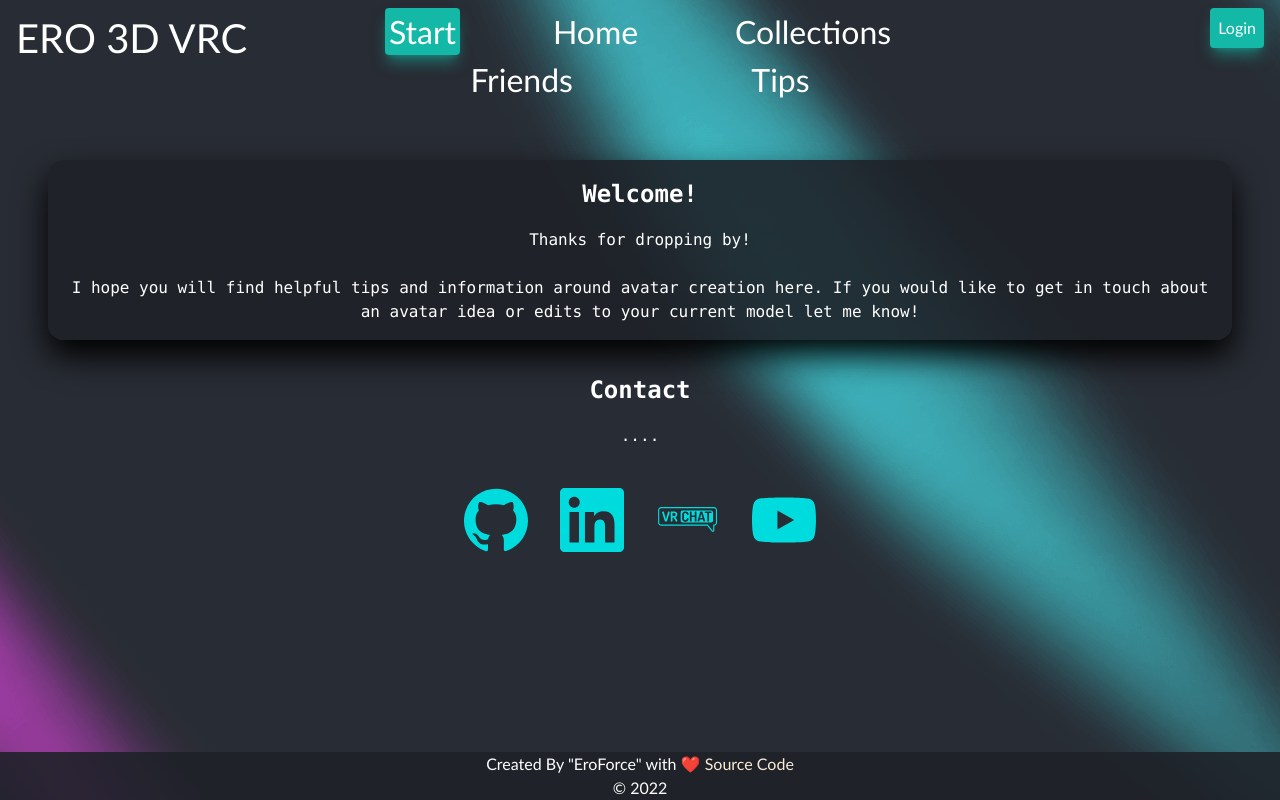
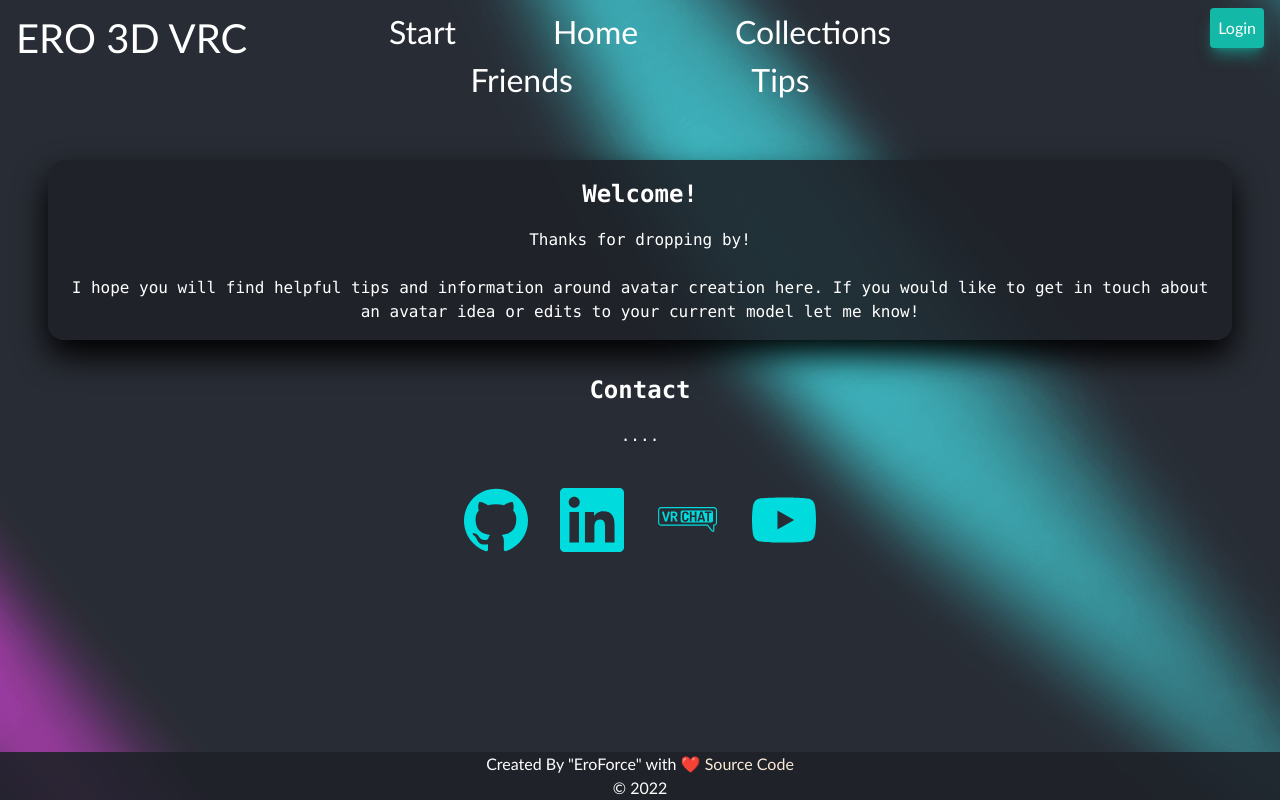
Before and after one commit to ajlineb/Ero3D-VRC, a React (Create React App) app in the folder client/: page / in a window 1280 px wide. Built offline with nearby package versions, Linux system fonts and the light colour scheme.

Commit message:
fixed the navs to accomadate to the new hash in the url

```diff
--- a/client/src/components/Navbar.js
+++ b/client/src/components/Navbar.js
@@ -1,4 +1,4 @@
-import React, { useState } from "react";
+import React, { useState, useRef } from "react";
 import { Link } from "react-router-dom";
 
 function Navbar() {
@@ -23,8 +23,8 @@ function Navbar() {
     }
   }
 
-  const path = window.location.pathname.split("/");
-
+  const path = window.location.href.split("/");
+  console.log(path);
   return (
     <nav>
       <ul className="nav-container">
@@ -38,7 +38,7 @@ function Navbar() {
                 setActive(tab);
               }}
               className={
-                path[1] === tab
+                path[4] === tab
                   ? "bg-teal-500 shadow-lg shadow-teal-500/50 rounded p-1 hover:bg-indigo-500 hover:shadow-indigo-500/50 duration-300"
                   : "p-1"
               }
```
